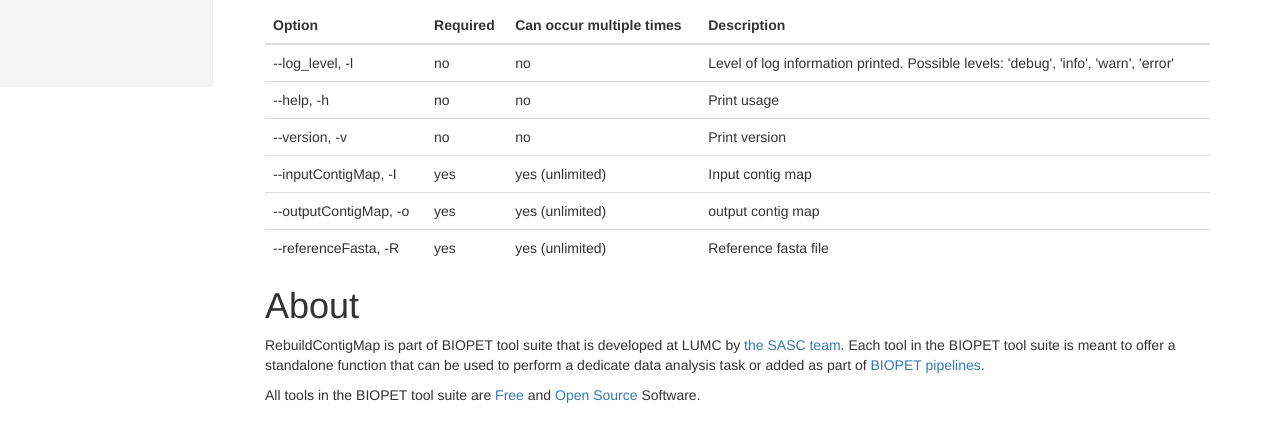
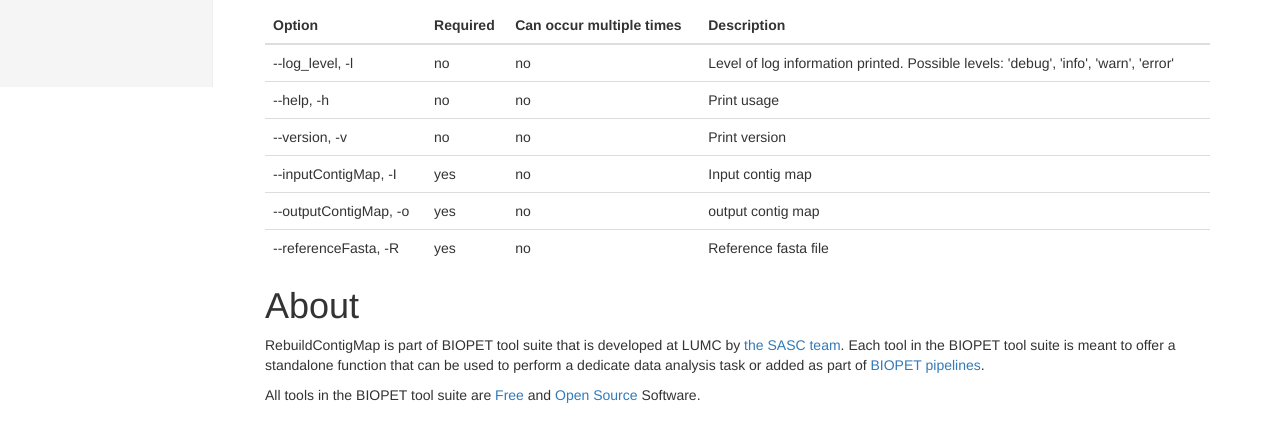
Before and after one commit to biopet/rebuildcontigmap, a plain HTML site: page develop/index.html in a window 1280 px wide. Shown: the part 713-1135 px from the top of the page. Drawn offline with nearby package versions, Linux system fonts and the light colour scheme.

Commit message:
updated site

```diff
--- a/develop/index.html
+++ b/develop/index.html
@@ -139,19 +139,19 @@
             <tr>
               <td>--inputContigMap, -I</td>
               <td>yes</td>
-              <td>yes (unlimited)</td>
+              <td>no</td>
               <td>Input contig map</td>
             </tr>
             <tr>
               <td>--outputContigMap, -o</td>
               <td>yes</td>
-              <td>yes (unlimited)</td>
+              <td>no</td>
               <td>output contig map</td>
             </tr>
             <tr>
               <td>--referenceFasta, -R</td>
               <td>yes</td>
-              <td>yes (unlimited)</td>
+              <td>no</td>
               <td>Reference fasta file</td>
             </tr>
           </tbody>
```
